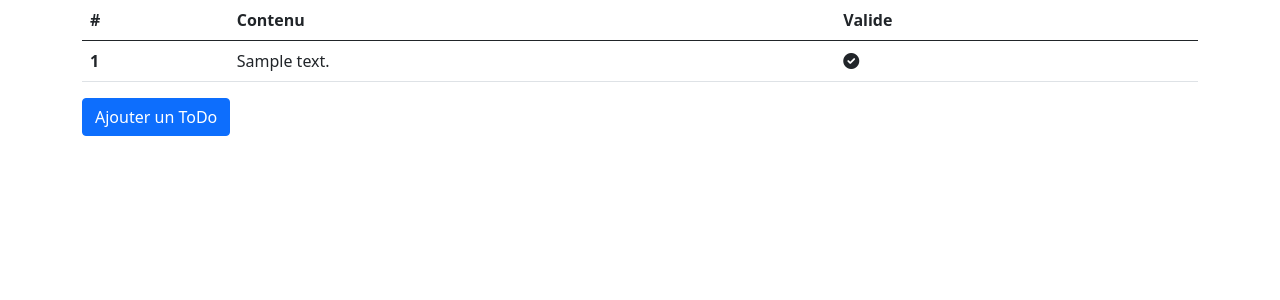
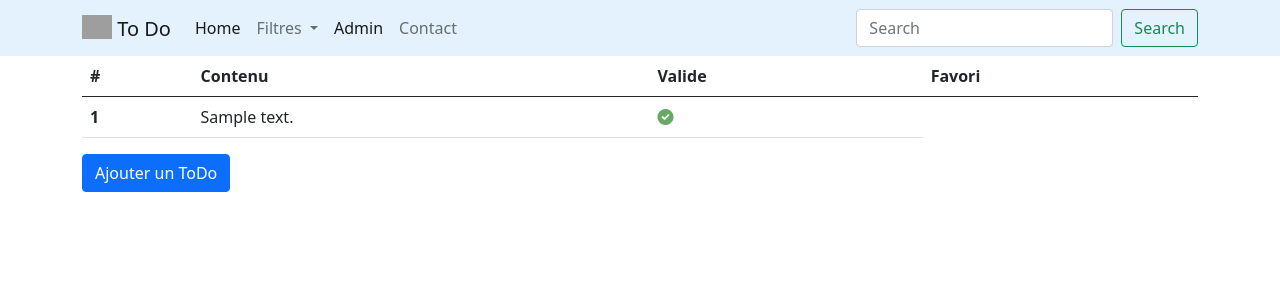
Before and after one commit to pire-to-pire/ToDo, a Django app: page / in a window 1280 px wide. Shown: the top 300 px of the page. Run offline with Django 4.2, Linux system fonts and the light colour scheme; tables that the repository leaves empty hold one stand-in row (values such as "Sample post"); some libraries are stand-ins or nearby versions; grey boxes are pictures that could not be loaded.

Commit message:
En avancement

```diff
--- a/ToDoApp/models.py
+++ b/ToDoApp/models.py
@@ -6,9 +6,12 @@ from django.db import models
 class ToDo(models.Model):
     contenu = models.TextField()
     valide = models.BooleanField(default=False)
+    #favori = models.BooleanField(default=False)
 
     def __str__(self):
+        nom = self.contenu
         if self.valide:
-            return f"[X] {self.contenu}"
+            nom = "[✔] " + nom
         else:
-            return f"[ ] {self.contenu}"
+            nom = "[X] " + nom
+        return nom
--- a/ToDoApp/urls.py
+++ b/ToDoApp/urls.py
@@ -1,8 +1,9 @@
 from django.urls import path
 from ToDoApp import views
 
-
 urlpatterns = [
     path('', views.index, name="index"),
-    path('add/', views.add, name="add")
+    path('add/', views.add, name="add"),
+    path('fait/', views.add, name="fait"),
+    path('non_fait/', views.add, name="non_fait"),
 ]
--- a/ToDoApp/views.py
+++ b/ToDoApp/views.py
@@ -21,3 +21,9 @@ def add(request):
     else:
         form = forms.ToDoForm()
     return render(request, "ToDoApp/add.html", {"form": form})
+
+
+def fait(request):
+    todos = models.ToDo.objects.all()
+    todos.filter(valide=True)
+    return render(request, "ToDoApp/fait.html", {"todos": todos})
--- a/templates/ToDoApp/base.html
+++ b/templates/ToDoApp/base.html
@@ -1,14 +1,60 @@
 <!DOCTYPE html>
 <html lang="en">
 <head>
-    <link rel="stylesheet" href="https://cdnjs.cloudflare.com/ajax/libs/font-awesome/6.0.0/css/all.min.css" integrity="sha512-9usAa10IRO0HhonpyAIVpjrylPvoDwiPUiKdWk5t3PyolY1cOd4DSE0Ga+ri4AuTroPR5aQvXU9xC6qOPnzFeg==" crossorigin="anonymous" referrerpolicy="no-referrer" />
+    <link rel="stylesheet" href="https://cdnjs.cloudflare.com/ajax/libs/font-awesome/6.0.0/css/all.min.css"
+          integrity="sha512-9usAa10IRO0HhonpyAIVpjrylPvoDwiPUiKdWk5t3PyolY1cOd4DSE0Ga+ri4AuTroPR5aQvXU9xC6qOPnzFeg=="
+          crossorigin="anonymous" referrerpolicy="no-referrer"/>
     <link href="https://cdn.jsdelivr.net/npm/bootstrap@5.0.2/dist/css/bootstrap.min.css" rel="stylesheet"
           integrity="sha384-EVSTQN3/azprG1Anm3QDgpJLIm9Nao0Yz1ztcQTwFspd3yD65VohhpuuCOmLASjC" crossorigin="anonymous">
     <script src="https://cdn.jsdelivr.net/npm/bootstrap@5.0.2/dist/js/bootstrap.bundle.min.js"
             integrity="sha384-MrcW6ZMFYlzcLA8Nl+NtUVF0sA7MsXsP1UyJoMp4YLEuNSfAP+JcXn/tWtIaxVXM"
             crossorigin="anonymous"></script>
     <meta charset="UTF-8">
-    <title>Title</title>
+    <title>To Do</title>
+    <nav class="navbar navbar-expand-lg navbar-light" style="background-color: #e3f2fd;">
+        <div class="container">
+            <a class="navbar-brand mb-0 h1">
+                <img src="Logo.png" alt="" width="30" height="24" class="d-inline-block align-text-top">
+                To Do
+            </a>
+            <button class="navbar-toggler" type="button" data-bs-toggle="collapse"
+                    data-bs-target="#navbarSupportedContent" aria-controls="navbarSupportedContent"
+                    aria-expanded="false" aria-label="Toggle navigation">
+                <span class="navbar-toggler-icon"></span>
+            </button>
+            <div class="collapse navbar-collapse" id="navbarSupportedContent">
+                <ul class="navbar-nav me-auto mb-2 mb-lg-0">
+                    <li class="nav-item">
+                        <a class="nav-link active" aria-current="page" href="http://127.0.0.1:8000/">Home</a>
+                    </li>
+                    <li class="nav-item dropdown">
+                        <a class="nav-link dropdown-toggle" href="#" id="navbarDropdown" role="button"
+                           data-bs-toggle="dropdown" aria-expanded="false">
+                            Filtres
+                        </a>
+                        <ul class="dropdown-menu" aria-labelledby="navbarDropdown">
+                            <li><a class="dropdown-item" href="{% url "fait" %}">Fait</a></li>
+                            <li><a class="dropdown-item" href="#">Non Fait</a></li>
+                            <li>
+                                <hr class="dropdown-divider">
+                            </li>
+                            <li><a class="dropdown-item" href="#">Favoris</a></li>
+                        </ul>
+                    </li>
+                    <li class="nav-item">
+                        <a class="nav-link active" aria-current="page" href="">Admin</a>
+                    </li>
+                    <li class="nav-item">
+                        <a class="nav-link" href="#">Contact</a>
+                    </li>
+                </ul>
+                <form class="d-flex">
+                    <input class="form-control me-2" type="search" placeholder="Search" aria-label="Search">
+                    <button class="btn btn-outline-success" type="submit">Search</button>
+                </form>
+            </div>
+        </div>
+    </nav>
 </head>
 <body>
 <div class="container">
--- a/templates/ToDoApp/index.html
+++ b/templates/ToDoApp/index.html
@@ -6,6 +6,7 @@
             <th scope="col">#</th>
             <th scope="col">Contenu</th>
             <th scope="col">Valide</th>
+            <th scope="col">Favori</th>
         </tr>
         </thead>
         <tbody>
@@ -14,10 +15,15 @@
                 <th scope="row">{{ todo.id }}</th>
                 <td>{{ todo.contenu }}</td>
                 {% if todo.valide %}
-                    <td><i class="fa-solid fa-circle-check"></i></td>
-                    {% else %}
-                    <td><i class="fa-solid fa-circle-xmark"></i></td>
-                    {% endif %}
+                    <td><i class="fa-solid fa-circle-check" style="color: #66aa66"></i></td>
+                {% else %}
+                    <td><i class="fa-solid fa-circle-xmark" style="color: #e32636"></i></td>
+                {% endif %}
+                <!-- {% if todo.favori %}
+                    <td><i class="fa-solid fa-star" style="color: #ffd966"></i></td>
+                {% else %}
+                    <td><i class="fa-solid fa-star" style="color: #ffffff"></i></td>
+                {% endif %} -->
             </tr>
         {% endfor %}
         </tbody>
```
